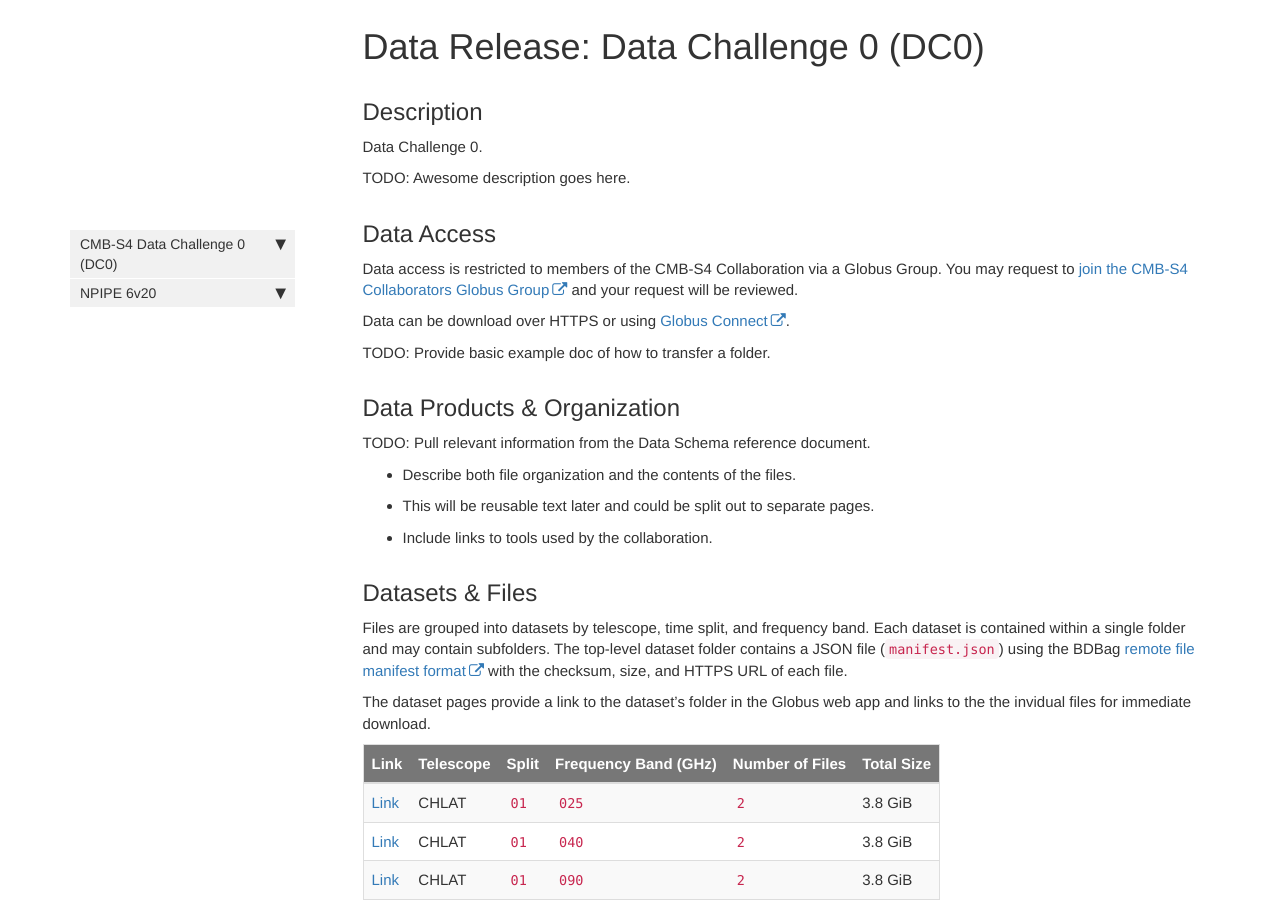
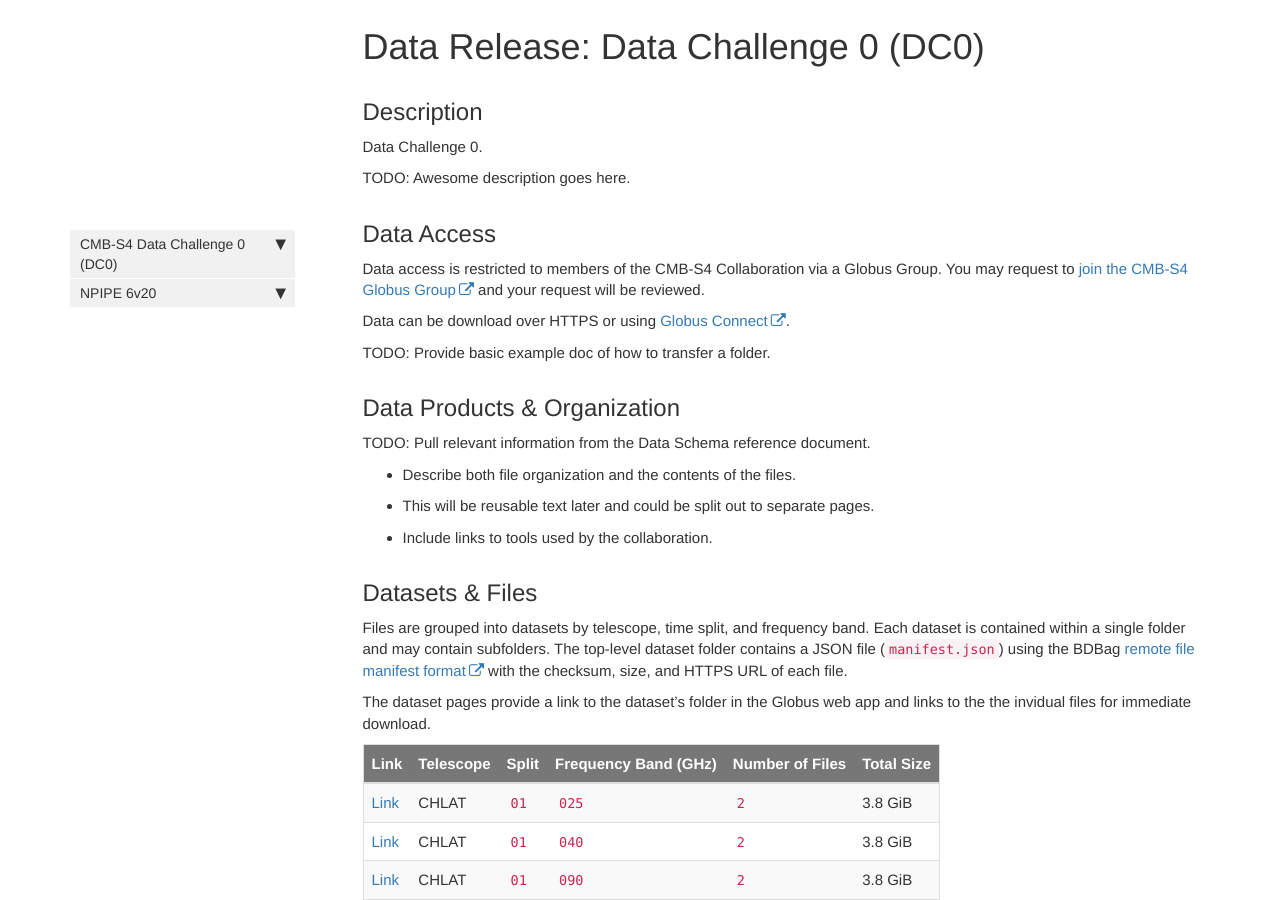
Before and after one commit to CMB-S4/serverless-data-portal-cmb-s4, a Jekyll site: the page built from dc0.md, in a window 1280 px wide and 900 px high, scrolled down 475 px. Built offline with Jekyll 4.4.1, drawn with Linux system fonts in a browser that asks for light colours; comment, search, counter and statistics services are not loaded.

Commit message:
update group

```diff
--- a/dc0.md
+++ b/dc0.md
@@ -15,7 +15,7 @@
 
 ## Data Access
 
-Data access is restricted to members of the CMB-S4 Collaboration via a Globus Group. You may request to [join the CMB-S4 Collaborators Globus Group](https://app.globus.org/groups/e3a53329-9aaa-11ed-b37d-b7fded1d3618/join) and your request will be reviewed.
+Data access is restricted to members of the CMB-S4 Collaboration via a Globus Group. You may request to [join the CMB-S4 Globus Group](https://app.globus.org/groups/49966b08-15a6-11ec-ac5b-5fee5047b788/join) and your request will be reviewed.
 
 Data can be download over HTTPS or using [Globus Connect](https://www.globus.org/globus-connect).
 
```
